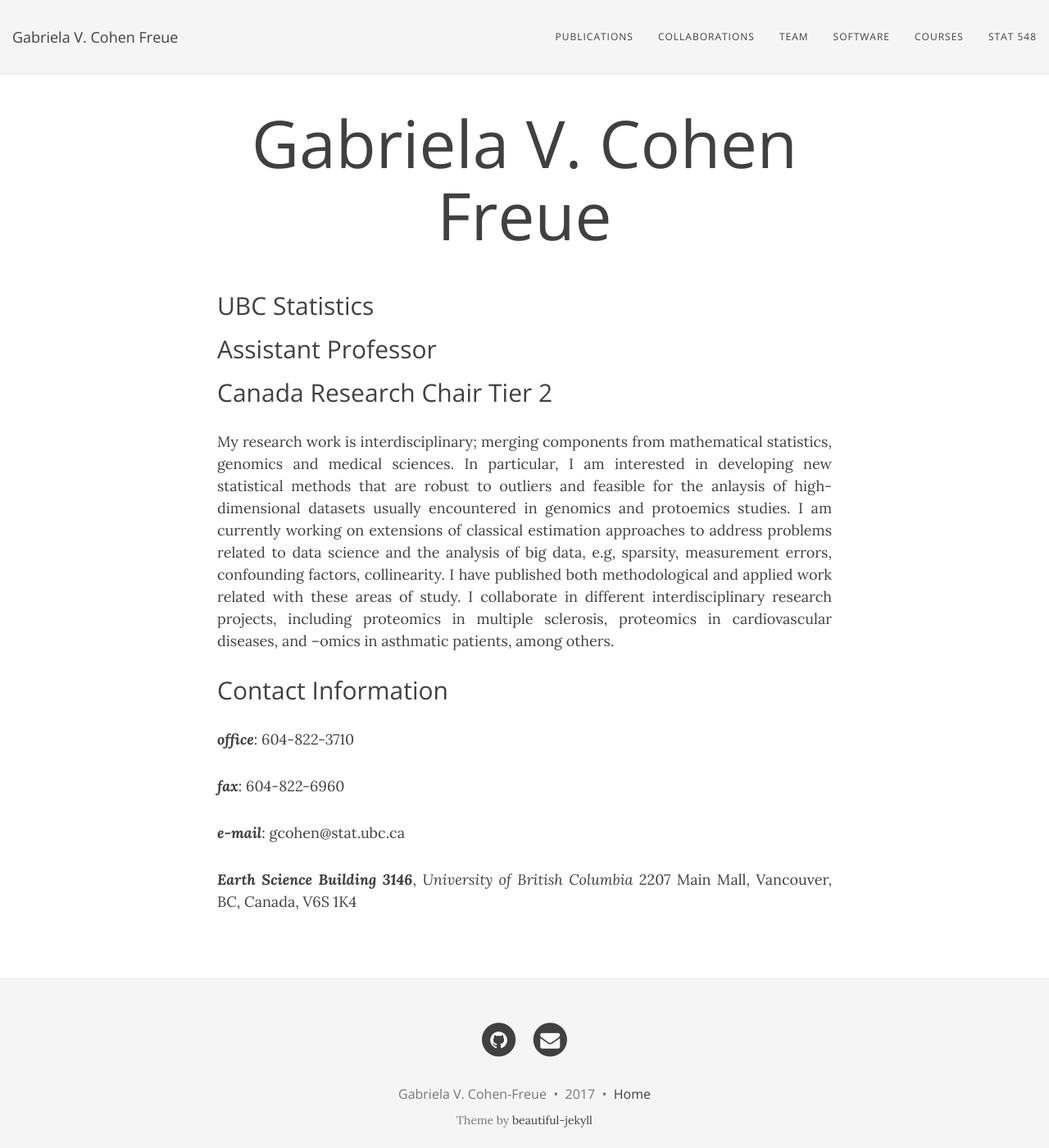
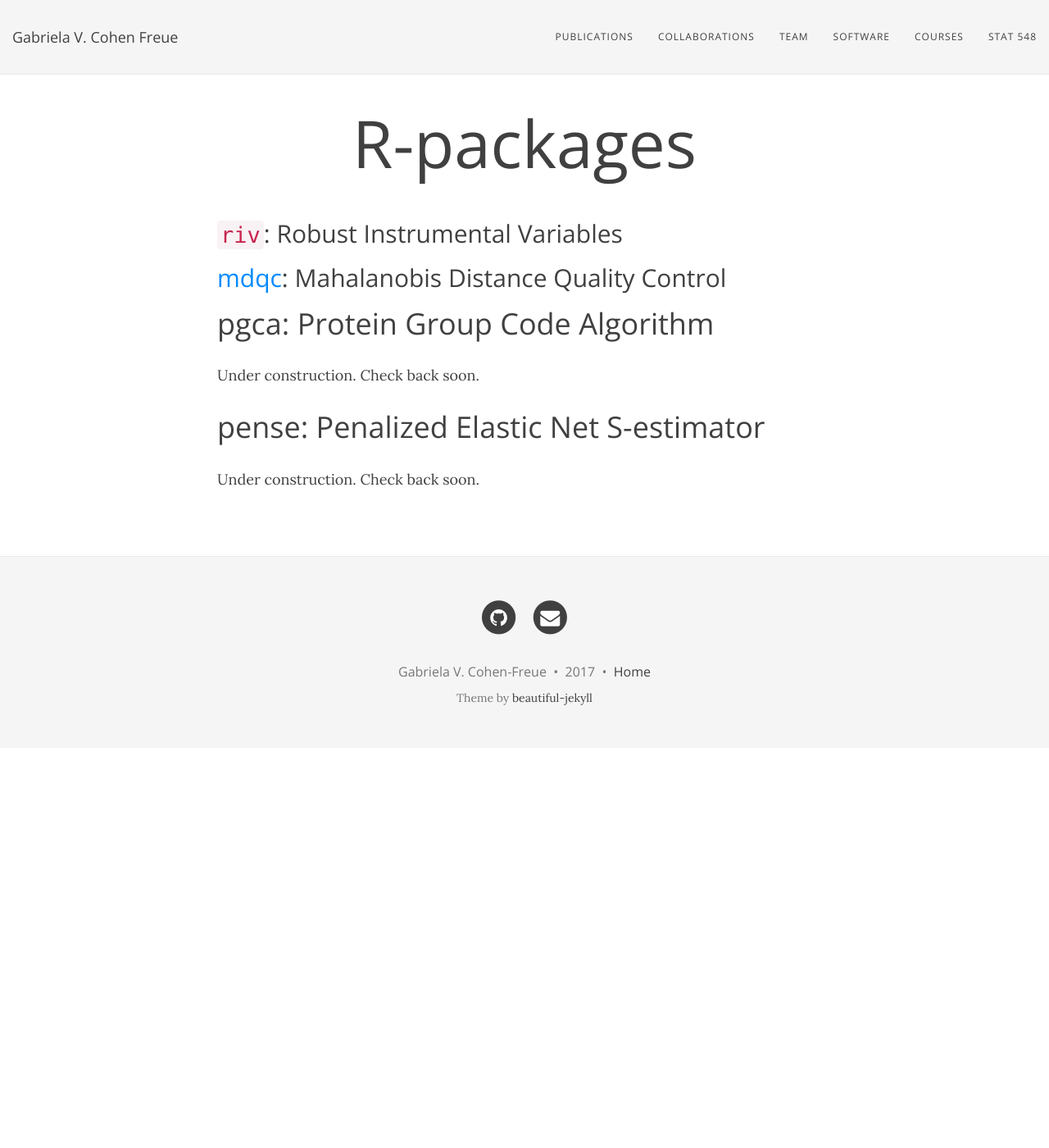
Before and after one commit to gcohenfr/gcohenfr.github.io, a Jekyll site: the page built from software.md, in a window 1280 px wide and 1400 px high. Shown: the whole window at 82% size. Built offline with Jekyll 4.4.1, drawn with Linux system fonts in a browser that asks for light colours; nearby versions of some CDN libraries.

Commit message:
Update software.md

```diff
--- a/software.md
+++ b/software.md
@@ -1,23 +1,14 @@
 ---
 layout: page
-title: Gabriela V. Cohen Freue
+title: R-packages
 ---
 
-## UBC Statistics
+## [`riv`](https://cran.r-project.org/web/packages/riv/index.html): Robust Instrumental Variables
 
-## Assistant Professor
+## [mdqc](https://www.bioconductor.org/packages/release/bioc/html/mdqc.html): Mahalanobis Distance Quality Control
 
-## Canada Research Chair Tier 2
+# pgca: Protein Group Code Algorithm
+Under construction. Check back soon.
 
-My research work is interdisciplinary; merging components from mathematical statistics, genomics and medical sciences. In particular, I am interested in developing new statistical methods that are robust to outliers and feasible for the anlaysis of high-dimensional datasets usually encountered in genomics and protoemics studies. I am currently working on extensions of classical estimation approaches to address problems related to data science and the analysis of big data, e.g, sparsity, measurement errors, confounding factors, collinearity. I have published both methodological and applied work related with these areas of study. I collaborate in different interdisciplinary research projects, including proteomics in multiple sclerosis, proteomics in cardiovascular diseases, and –omics in asthmatic patients, among others.
-
-
-## Contact Information
-***office***: 604-822-3710
-
-***fax***: 604-822-6960
-
-***e-mail***: gcohen@stat.ubc.ca
-
-***Earth Science Building 3146***, *University of British Columbia*
-2207 Main Mall, Vancouver, BC, Canada, V6S 1K4
+# pense: Penalized Elastic Net S-estimator
+Under construction. Check back soon.
```
